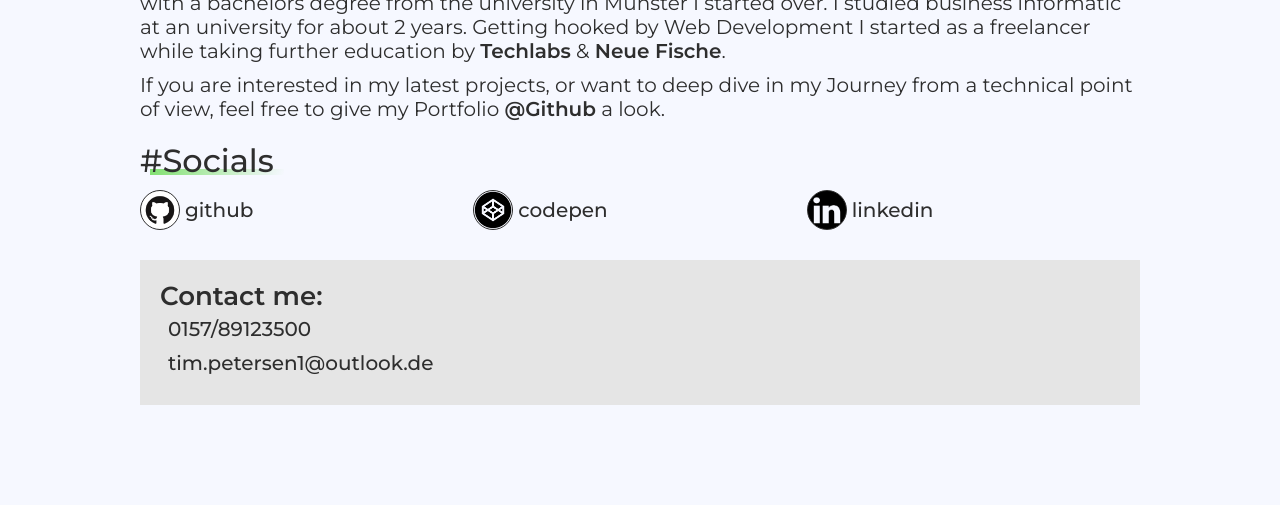
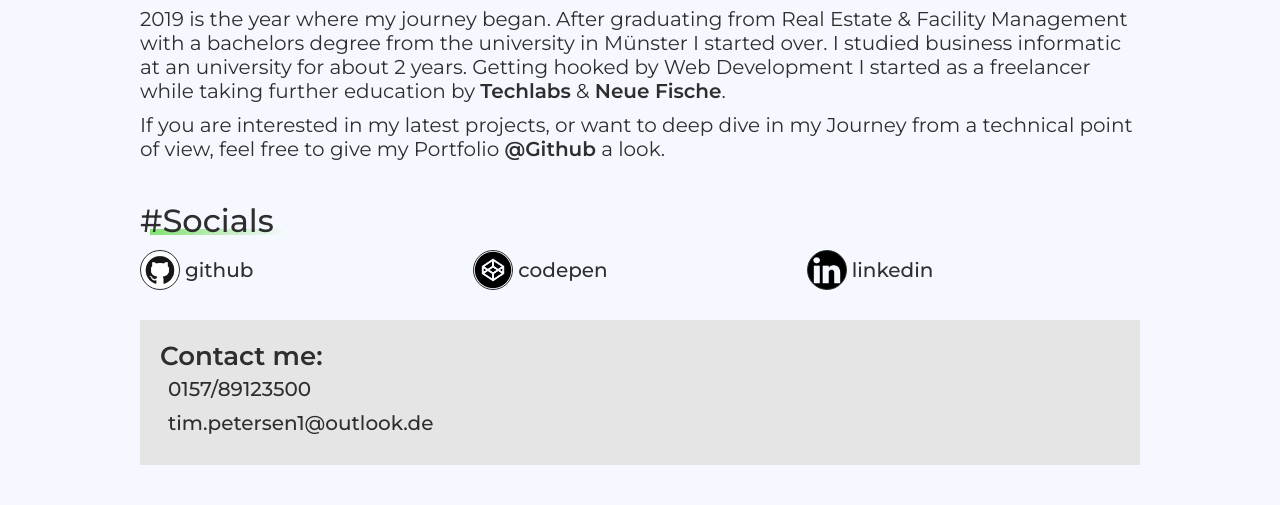
Before and after one commit to Tim-Pet/personal-website, a plain HTML site: page index.html in a window 1280 px wide. Shown: the part 627-1132 px from the top of the page. Before the commit the page ends 1052 px from the top, so only its background shows below. Drawn offline with Linux system fonts and the light colour scheme.

Commit message:
Increase space between sections

```diff
--- a/styles/styles.css
+++ b/styles/styles.css
@@ -98,7 +98,7 @@ h3 {
 /* generic class stylings */
 .container {
     padding: 0 max(calc((100vw - 1000px) / 2 ), 10px);
-    margin-bottom: 20px;
+    margin-bottom: 40px;
 }
 
 a.anchor {
```
